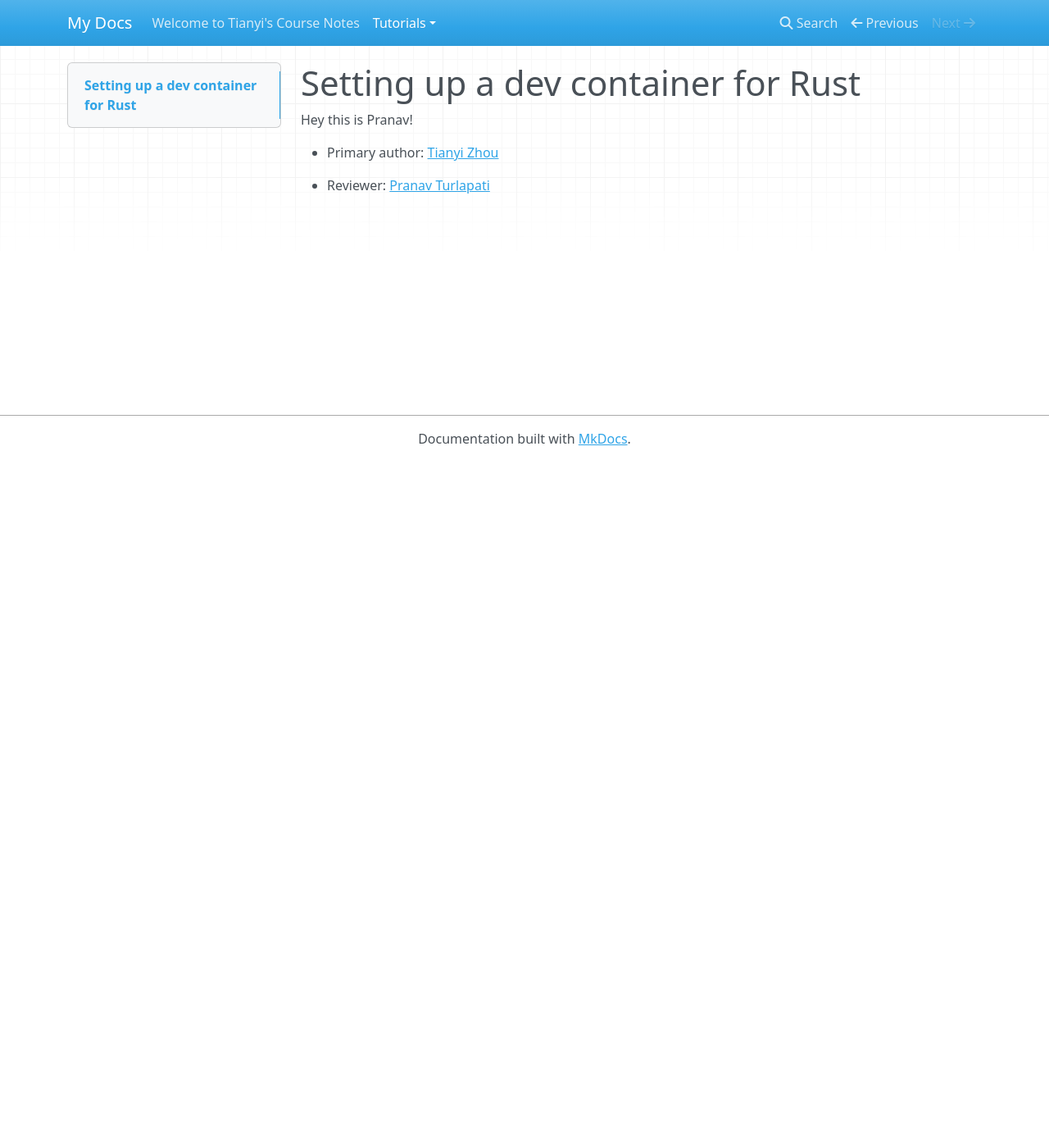
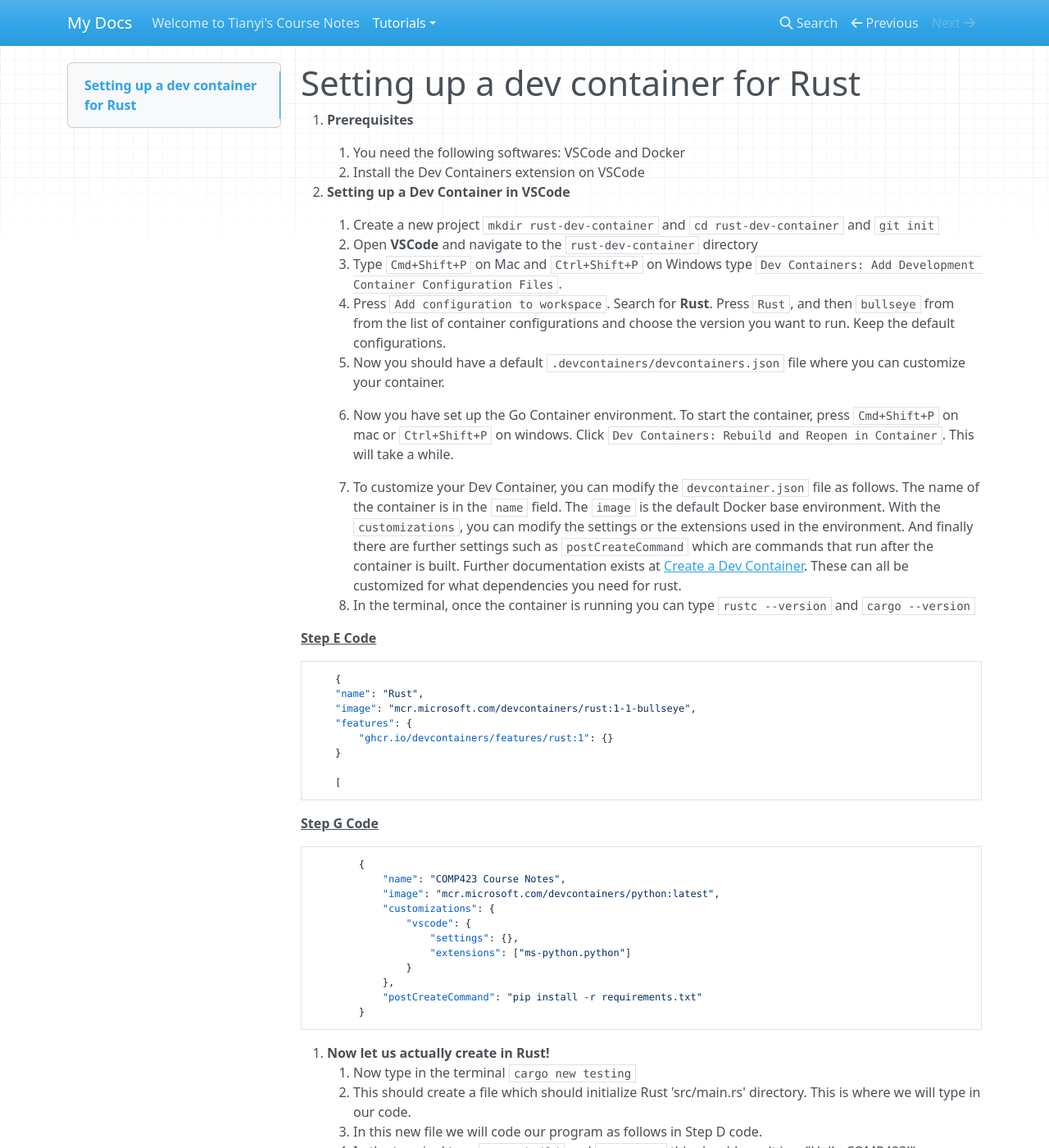
Before and after one commit to Bugaboolol/comp423-course-notes, an MkDocs documentation site: the page built from docs/tutorials/rust-setup.md, in a window 1280 px wide and 1400 px high. Shown: the whole window at 82% size. Built offline with MkDocs 1.6.1, drawn with Linux system fonts in a browser that asks for light colours; nearby versions of some CDN libraries; some of the changed text lies outside the part shown.

Commit message:
Pranav Revied Pushes

````diff
--- a/docs/tutorials/rust-setup.md
+++ b/docs/tutorials/rust-setup.md
@@ -1,6 +1,72 @@
 # Setting up a dev container for Rust
 
-Hey this is Pranav!
+1. **Prerequisites**
+    1. You need the following softwares: VSCode and Docker
+    2. Install the Dev Containers extension on VSCode
+
+2. **Setting up a Dev Container in VSCode**
+    1. Create a new project
+    ```
+    mkdir rust-dev-container
+    ```
+    and
+    ```
+    cd rust-dev-container
+    ```
+    and
+    ```
+    git init
+    ```
+    2. Open **VSCode** and navigate to the `rust-dev-container` directory
+    3. Type `Cmd+Shift+P` on Mac and `Ctrl+Shift+P` on Windows type `Dev Containers: Add Development Container Configuration Files`.
+    4. Press `Add configuration to workspace`. Search for **Rust**. Press `Rust`, and then `bullseye` from from the list of container configurations and choose the version you want to run. Keep the default configurations.
+    5. Now you should have a default `.devcontainers/devcontainers.json` file where you can customize your container.
+
+
+
+    6. Now you have set up the Go Container environment. To start the container, press `Cmd+Shift+P` on mac or `Ctrl+Shift+P` on windows. Click `Dev Containers: Rebuild and Reopen in Container`. This will take a while.
+    7. To customize your Dev Container, you can modify the `devcontainer.json` file as follows. The name of the container is in the `name` field. The `image` is the default Docker base environment. With the `customizations`, you can modify the settings or the extensions used in the environment. And finally there are further settings such as `postCreateCommand` which are commands that run after the container is built. Further documentation exists at [Create a Dev Container](https://code.visualstudio.com/docs/devcontainers/create-dev-container). These can all be customized for what dependencies you need for rust.
+    8. In the terminal, once the container is running you can type ```rustc --version``` and ```cargo --version```
+
+<ins>**Step E Code**</ins>
+```json
+    {
+	"name": "Rust",
+	"image": "mcr.microsoft.com/devcontainers/rust:1-1-bullseye",
+	"features": {
+		"ghcr.io/devcontainers/features/rust:1": {}
+	}
+
+	[
+```
+<ins>**Step G Code**</ins>
+```json
+        {
+            "name": "COMP423 Course Notes",
+            "image": "mcr.microsoft.com/devcontainers/python:latest",
+            "customizations": {
+                "vscode": {
+                    "settings": {},
+                    "extensions": ["ms-python.python"]
+                }
+            },
+            "postCreateCommand": "pip install -r requirements.txt"
+        }
+```
+
+3. **Now let us actually create in Rust!**
+    1. Now type in the terminal ```cargo new testing```
+    2. This should create a file which should initialize Rust 'src/main.rs' directory. This is where we will type in our code.
+    3. In this new file we will code our program as follows in Step D code.
+    4. In the terminal type `cargo build` and `cargo run` this should result in a "Hello COMP423!" outputted.
+
+<ins>**Step D Code**</ins>
+```Rust
+    fn main() {
+    println!("Hello COMP423!");
+}
+```
+
 
 * Primary author: [Tianyi Zhou](https://github.com/Bugaboolol)
 
````
